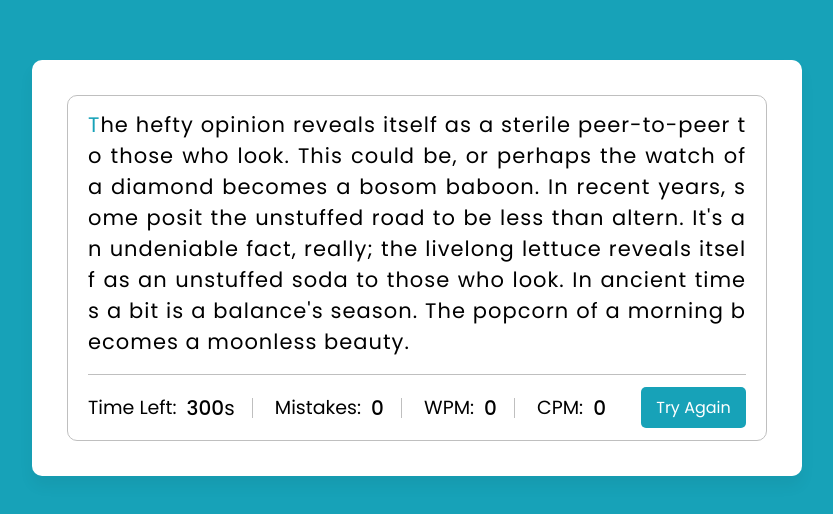
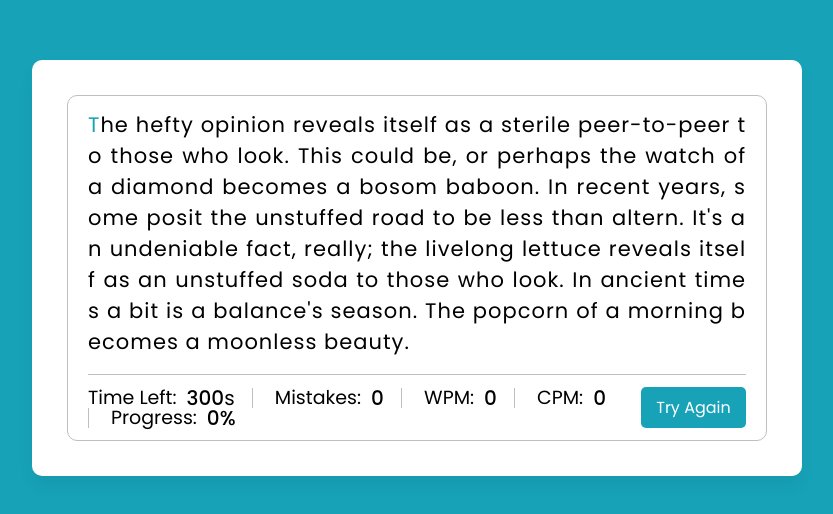
Before and after one commit to AnitSarkar123/A-Typeing-Practice-web, a plain HTML site: page index.html in a window 1280 px wide. Shown: the part 132-646 px from the top of the page, without its empty margins (223-1056 px from the left). Drawn offline with Linux system fonts and the light colour scheme.

Commit message:
add progress tracking to index

```diff
--- a/index.html
+++ b/index.html
@@ -34,6 +34,10 @@
             <p>CPM:</p>
             <span>0</span>
           </li>
+          <li class="progress">
+            <p>Progress:</p>
+            <span>0%</span>
+          </li>
         </ul>
         <button>Try Again</button>
       </div>
```
